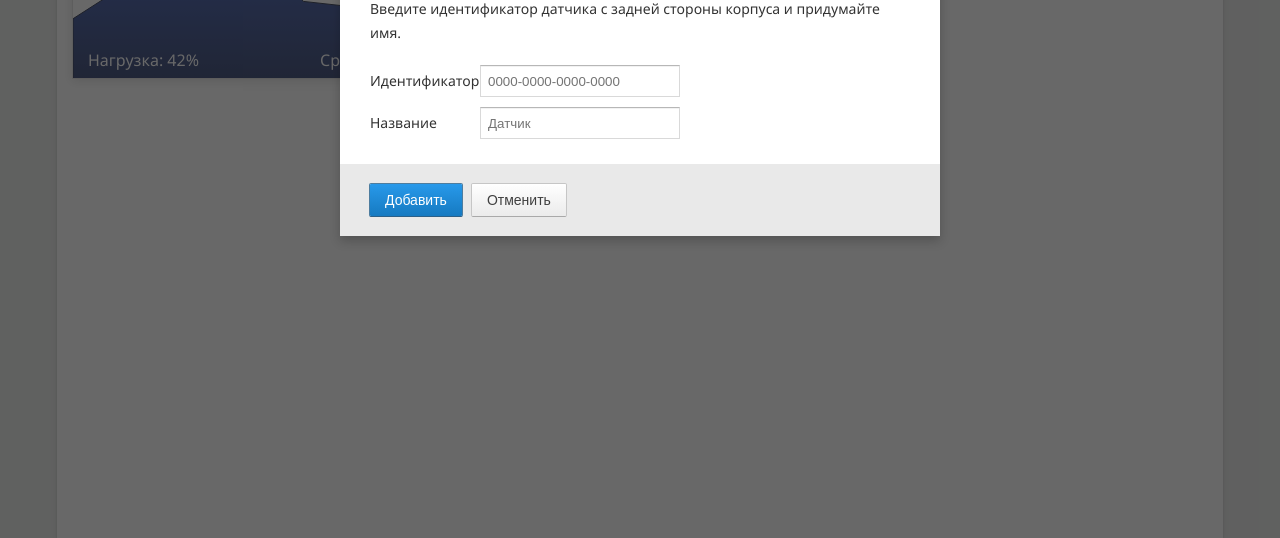
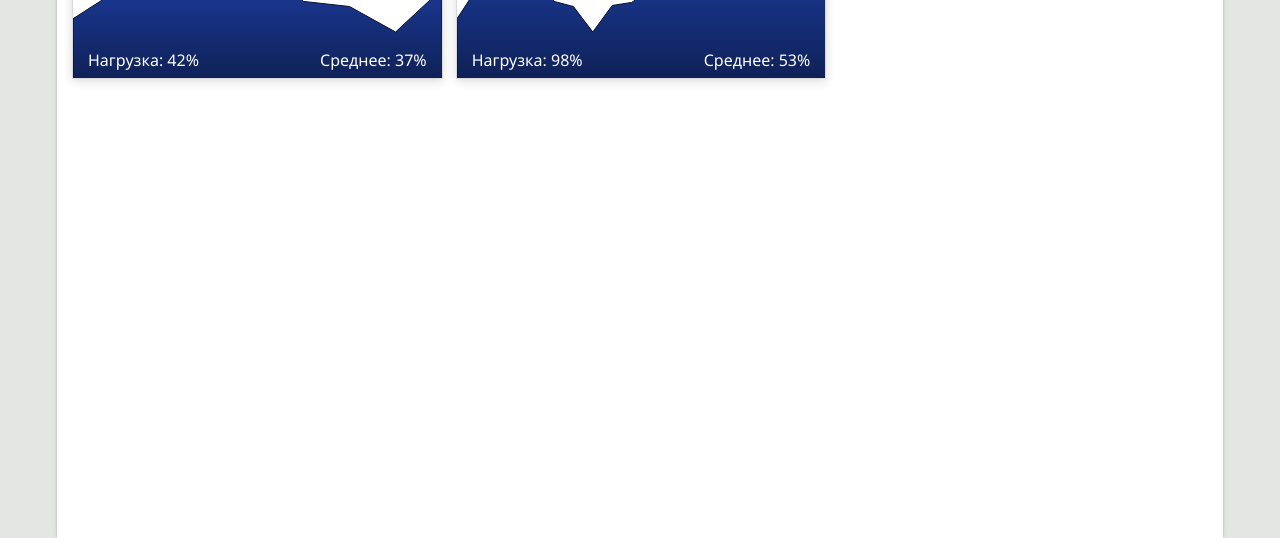
Before and after one commit to cergmin/dispetcher, a plain HTML site: page index.html in a window 1280 px wide. Shown: the part 262-800 px from the top of the page. Drawn offline with Linux system fonts and the light colour scheme.

Commit message:
Возвращаем всё как было

```diff
--- a/index.html
+++ b/index.html
@@ -22,7 +22,7 @@
                 </ul>
             </div>
         </header>
-        <div class="modal_container visible" id="add_detector_modal">
+        <div class="modal_container" id="add_detector_modal">
             <div class="modal">
                 <div class="modal__header">
                     <h2>Добавление нового датчика</h2>
```
